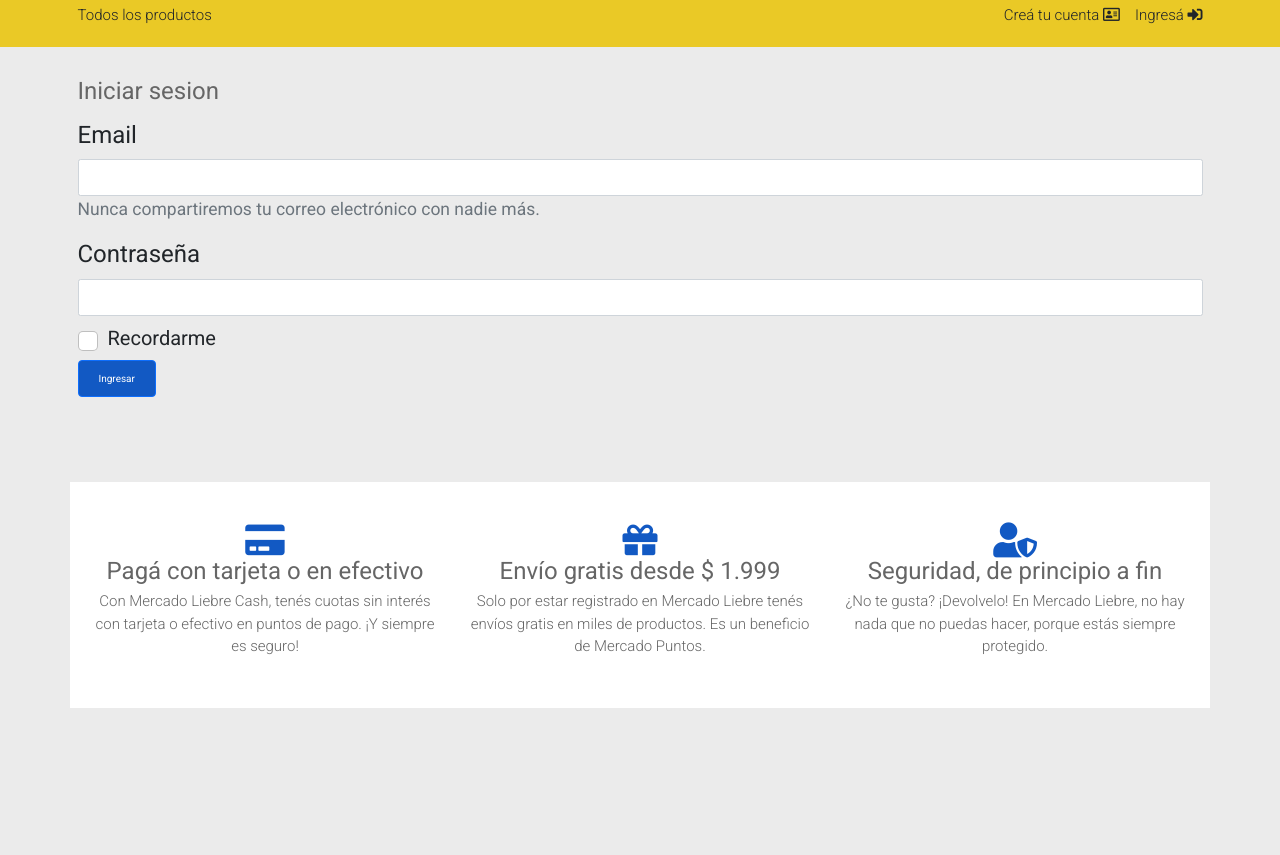
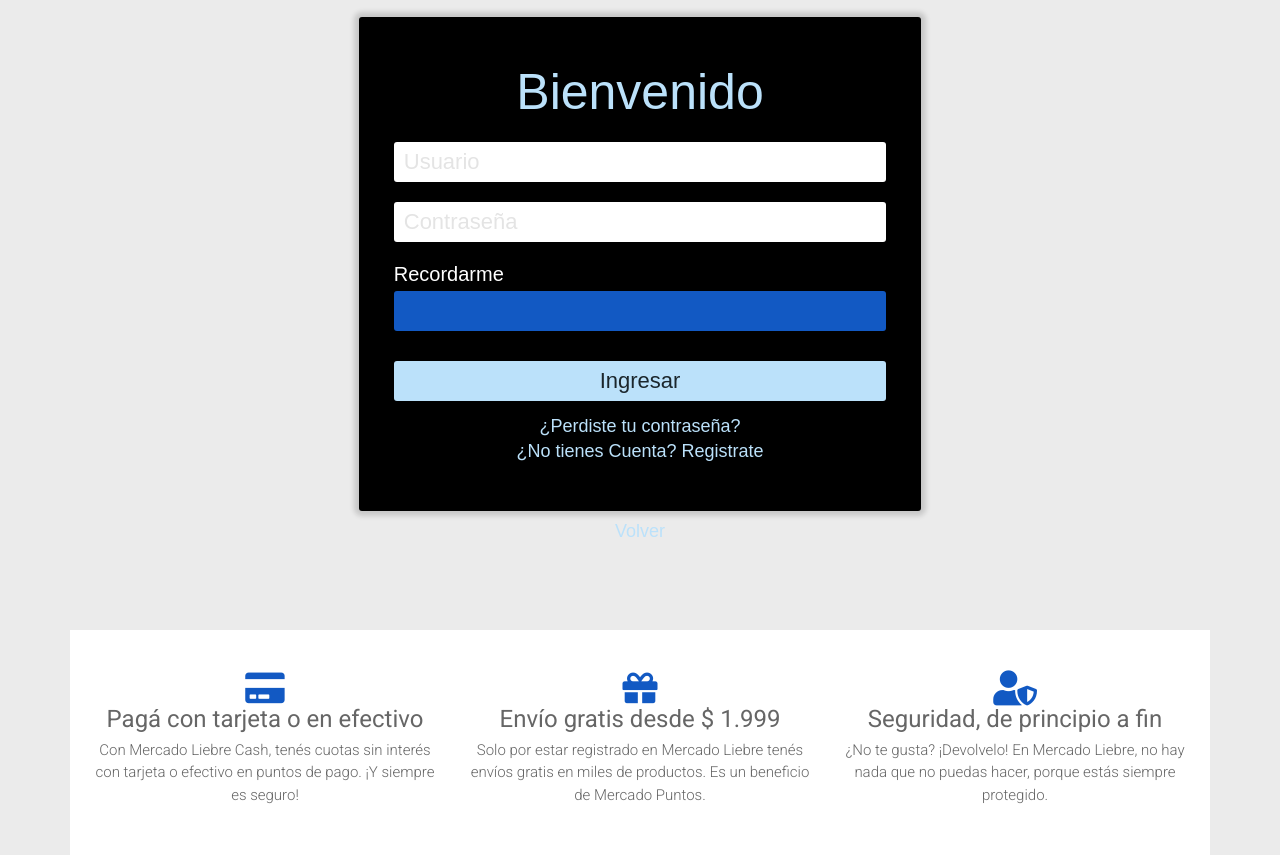
Before and after one commit to Brunoo-G/Movitech, a Node server app: page /login in a window 1280 px wide. Shown: the part 167-1022 px from the top of the page. Before the commit the page ends 875 px from the top, so only its background shows below. Run offline with Node 20, Linux system fonts and the light colour scheme; some libraries are stand-ins or nearby versions.

Commit message:
Formulario login y css

```diff
--- a/movitech/public/stylesheets/app.css
+++ b/movitech/public/stylesheets/app.css
@@ -68,7 +68,7 @@ hr {
 /*====== Main Header ======*/
 .main-header {
   padding: 15px 0;
-  background-color: var(--yellow);
+  background-color: black;
 }
 
 .main-header_home-link,
@@ -80,6 +80,7 @@ hr {
   font-size: 1.5em;
   margin-top: 20px;
   text-align: center;
+  color: white;
 }
 
 .search-form {
@@ -148,6 +149,7 @@ hr {
   display: block;
   padding: 5px 0;
   border-bottom: solid 1px var(--gray);
+  color: white;
 }
 
 
@@ -430,6 +432,14 @@ hr {
   margin: 10px 0;
 }
 
+label{
+  color: white;
+}
+
+.form-check-input{
+  background-color: #1259c3;
+}
+
 .form-input {
   display: block;
   width: 100%;
@@ -532,10 +542,123 @@ textarea.form-input {
 
 /*====== formularios ======*/
 
-.form-control{
-  padding: 10px
+#contenedor {
+  display: flex;
+  align-items: center;
+  justify-content: center;
+
+  font-family: 'Overpass', sans-serif;
+  font-weight: normal;
+  font-size: 100%;
+  color: #1b262c;
 }
 
-.form-label{
-  font-size: 1.2em;
+#central {
+  max-width: 50%;
+  width: 100%;
 }
+
+.titulo {
+  font-size: 250%;
+  color:#bbe1fa;
+  text-align: center;
+  margin-bottom: 20px;
+}
+
+#login {
+  width: 100%;
+  padding: 45px 35px;
+  background-color: #000000;
+  margin-top: 20px;
+
+  -webkit-box-shadow: 0px 0px 5px 5px rgba(0,0,0,0.15);
+  -moz-box-shadow: 0px 0px 5px 5px rgba(0,0,0,0.15);
+  box-shadow: 0px 0px 5px 5px rgba(0,0,0,0.15);
+
+  border-radius: 3px 3px 3px 3px;
+  -moz-border-radius: 3px 3px 3px 3px;
+  -webkit-border-radius: 3px 3px 3px 3px;
+
+  box-sizing: border-box;
+}
+
+#login input {
+  font-family: 'Overpass', sans-serif;
+  font-size: 110%;
+  color: #1b262c;
+
+  display: block;
+  width: 100%;
+  height: 40px;
+
+  margin-bottom: 20px;
+  padding: 5px 5px 5px 10px;
+
+  box-sizing: border-box;
+
+  border: none;
+  border-radius: 3px 3px 3px 3px;
+  -moz-border-radius: 3px 3px 3px 3px;
+  -webkit-border-radius: 3px 3px 3px 3px;
+}
+
+#login input::placeholder {
+  font-family: 'Overpass', sans-serif;
+  color: #E4E4E4;
+}
+
+#login button {
+  font-family: 'Overpass', sans-serif;
+  font-size: 110%;
+  color:#1b262c;
+  width: 100%;
+  height: 40px;
+  border: none;
+
+  border-radius: 3px 3px 3px 3px;
+  -moz-border-radius: 3px 3px 3px 3px;
+  -webkit-border-radius: 3px 3px 3px 3px;
+
+  background-color: #bbe1fa;
+
+  margin-top: 10px;
+}
+
+#login button:hover {
+  background-color: #0f4c75;
+  color:#bbe1fa;
+}
+
+.pie-form {
+  font-size: 90%;
+  text-align: center;
+  margin-top: 15px;
+}
+
+.pie-form a {
+  display: block;
+  text-decoration: none;
+  color: #bbe1fa;
+  margin-bottom: 3px;
+}
+
+.pie-form a:hover {
+  color: #0f4c75;
+}
+
+.inferior {
+  margin-top: 10px;
+  font-size: 90%;
+  text-align: center;
+}
+
+.inferior a {
+  display: block;
+  text-decoration: none;
+  color: #bbe1fa;
+  margin-bottom: 3px;
+}
+
+.inferior a:hover {
+  color: #3282b8;
+}
--- a/movitech/views/login.ejs
+++ b/movitech/views/login.ejs
@@ -22,28 +22,38 @@
 	<!-- Novedades -->
 	<div class="container products-wrapper">
 		<div class="row">
-			<div class="col-12">
-				<h2 class="products-title" >Iniciar sesion</h2>
-			</div>
+
 			<!-- Show the "ultimos" products -->
 
 			<h2>
-			  <form action="/users/profile" class="form-login">
-				<div class="mb-3">
-				  <label for="exampleInputEmail1" class="form-label">Email</label>
-				  <input type="email" class="form-control" id="exampleInputEmail1" aria-describedby="emailHelp">
-				  <div id="emailHelp" class="form-text">Nunca compartiremos tu correo electrónico con nadie más.</div>
+			<div id="contenedor">
+				<div id="central">
+					<div id="login">
+						<div class="titulo">
+							Bienvenido
+						</div>
+						<form action="/users/profile" id="loginform">
+							<input type="text" name="usuario" placeholder="Usuario">
+
+							<input type="password" placeholder="Contraseña" name="password">
+
+							<label class="form-check-label" for="exampleCheck1">Recordarme</label>
+							<input type="checkbox" class="form-check-input" id="exampleCheck1">
+
+							<button type="submit" title="Ingresar" name="Ingresar">Ingresar</button>
+
+						</form>
+						<div class="pie-form">
+							<a href="#">¿Perdiste tu contraseña?</a>
+							<a href="#">¿No tienes Cuenta? Registrate</a>
+						</div>
+					</div>
+					<div class="inferior">
+						<a href="#">Volver</a>
+					</div>
 				</div>
-				<div class="mb-3">
-				  <label for="exampleInputPassword1" class="form-label">Contraseña</label>
-				  <input type="password" class="form-control" id="exampleInputPassword1">
-				</div>
-				<div class="mb-3 form-check">
-				  <input type="checkbox" class="form-check-input" id="exampleCheck1">
-				  <label class="form-check-label" for="exampleCheck1">Recordarme</label>
-				</div>
-				<button  type="submit" class="btn btn-primary">Ingresar</button>
-			  </form>
+			</div>
+
 			</h2>
 
 
--- a/movitech/views/partials/header.ejs
+++ b/movitech/views/partials/header.ejs
@@ -20,7 +20,7 @@
 		<div class="row align-items-center">
 			<div class="col-5 col-md-2">
 				<a href="/" class="main-header_home-link">
-					<img src="./images/logo-mercado-liebre.svg">
+					<img src="/images/movitech-logo.png">
 				</a>
 			</div>
 
```
Also changed, not shown: movitech/public/images/movitech-logo.png (added).
